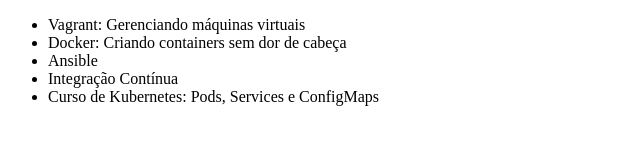
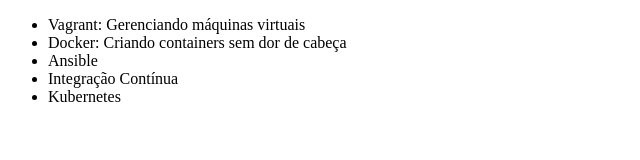
Before and after one commit to lucassobralnasajon/Git, a plain HTML site: page index.html in a window 1280 px wide. Shown: the whole page, without its empty margins (0-640 px from the left). Drawn offline with Linux system fonts and the light colour scheme.

Commit message:
Revert "Corrigindo Kubernetes"
This reverts commit 09be8eb748972d3a4eaccd5a8ee55e2efacffc20.

```diff
--- a/index.html
+++ b/index.html
@@ -10,7 +10,7 @@
         <li>Docker: Criando containers sem dor de cabeça</li>
         <li>Ansible</li>
         <li>Integração Contínua</li>
-        <li>Curso de Kubernetes: Pods, Services e ConfigMaps</li>
+        <li>Kubernetes</li>
     </ul>
 </body>
 </html>
```
